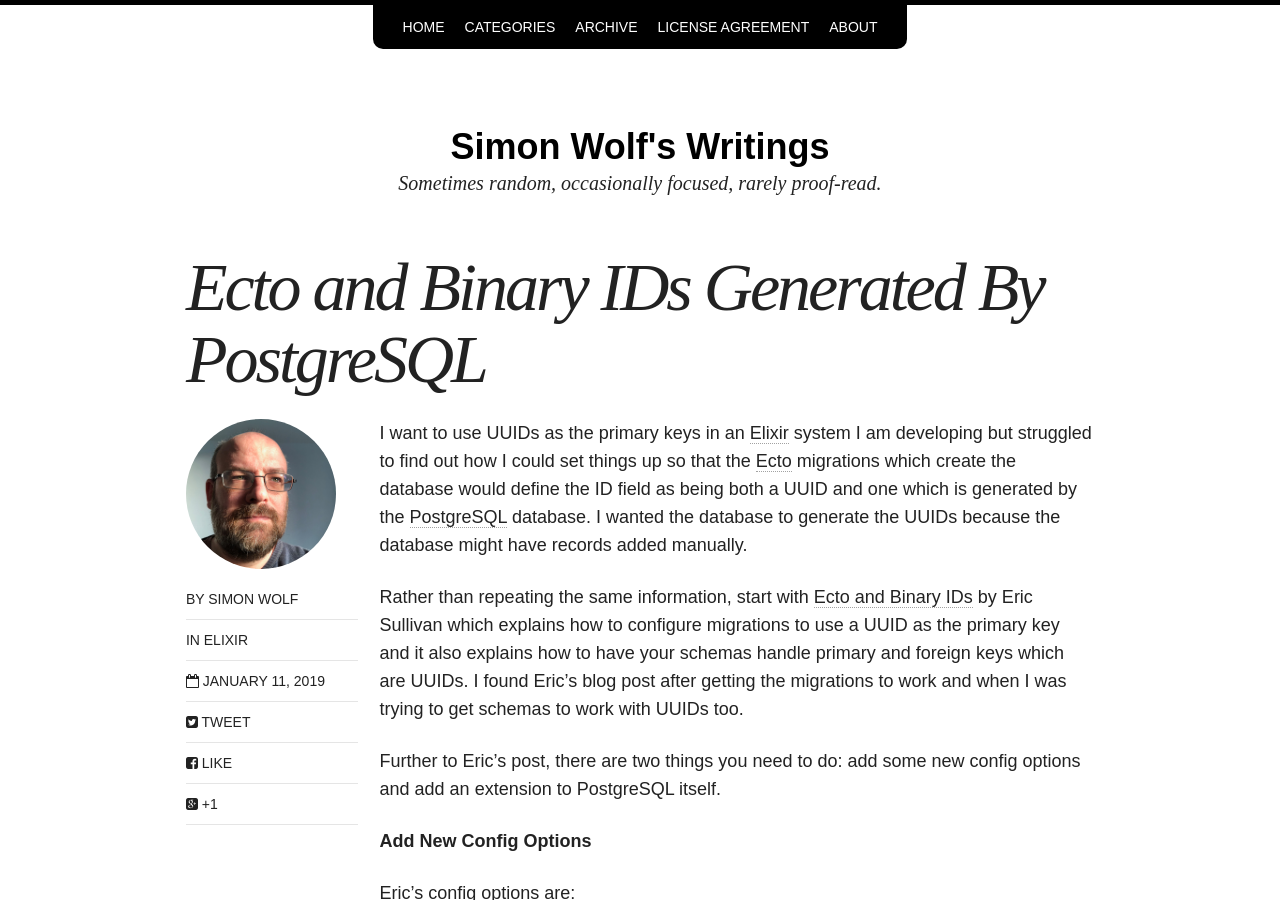
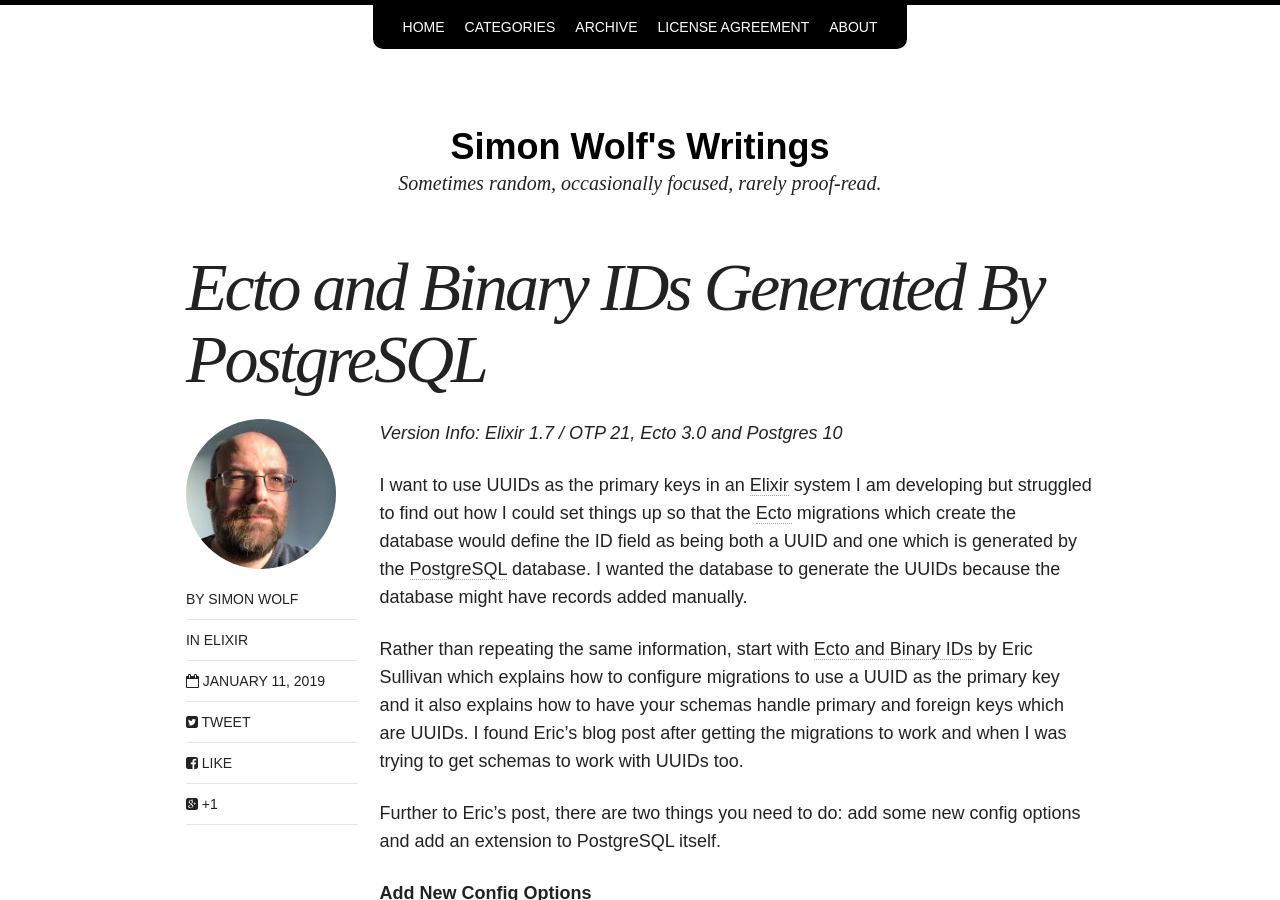
Before and after one commit to ottersoftware/ottersoftware.github.io, a Jekyll site: the page built from _posts/2019-01-11-ecto-and-binary-ids-generated-by-postgresql.md, in a window 1280 px wide and 900 px high. Built offline with Jekyll 4.4.1, drawn with Linux system fonts in a browser that asks for light colours; nearby versions of some CDN libraries.

Commit message:
Added version information.

```diff
--- a/_posts/2019-01-11-ecto-and-binary-ids-generated-by-postgresql.md
+++ b/_posts/2019-01-11-ecto-and-binary-ids-generated-by-postgresql.md
@@ -6,6 +6,8 @@
 layout: post
 share: true
 ---
+
+*Version Info: Elixir 1.7 / OTP 21, Ecto 3.0 and Postgres 10*
 
 I want to use UUIDs as the primary keys in an [Elixir](https://elixir-lang.org) system I am developing but struggled to find out how I could set things up so that the [Ecto](https://github.com/elixir-ecto/ecto) migrations which create the database would define the ID field as being both a UUID and one which is generated by the [PostgreSQL](https://www.postgresql.org) database. I wanted the database to generate the UUIDs because the database might have records added manually.
 
```
